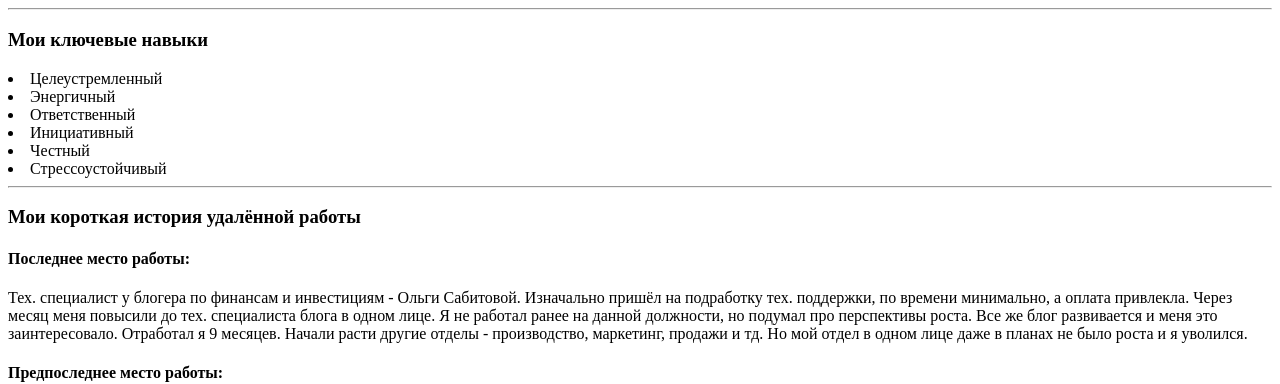
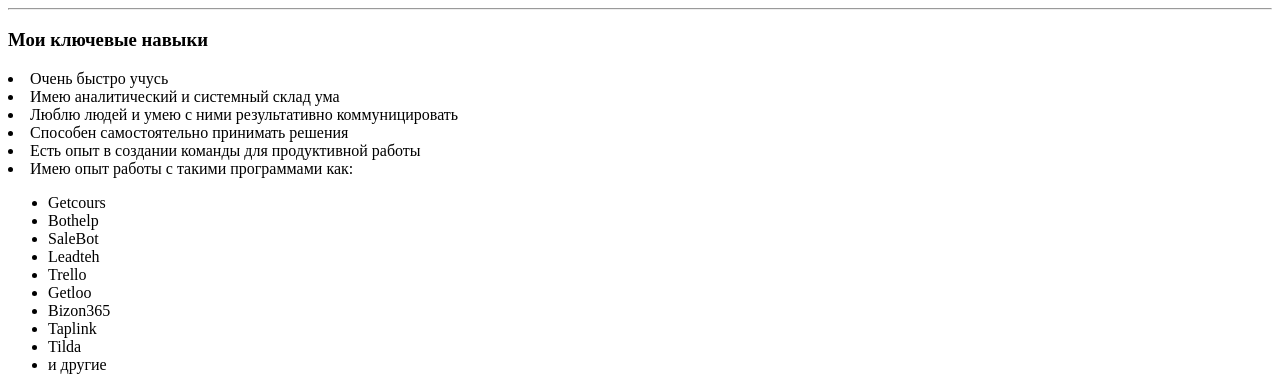
Before and after one commit to ilyashustov97/resume, a plain HTML site: page index.html in a window 1280 px wide. Shown: the part 417-801 px from the top of the page. Drawn offline with Linux system fonts and the light colour scheme.

Commit message:
Update index.html

```diff
--- a/index.html
+++ b/index.html
@@ -17,12 +17,24 @@
 
     <article id="block1" class="card">
         <h3>Мои ключевые навыки</h3>
-        <li>Целеустремленный</li>
-        <li>Энергичный</li>
-        <li>Ответственный</li>
-        <li>Инициативный</li>
-        <li>Честный</li>
-        <li>Стрессоустойчивый</li>
+        <li>Очень быстро учусь</li>
+        <li>Имею аналитический и системный склад ума</li>
+        <li>Люблю людей и умею с ними результативно коммуницировать</li>
+        <li>Способен самостоятельно принимать решения</li>
+        <li>Есть опыт в создании команды для продуктивной работы</li>
+        <li>Имею опыт работы с такими программами как:</li>
+        <ul>
+            <li>Getcours</li>
+            <li>Bothelp</li>
+            <li>SaleBot</li>
+            <li>Leadteh</li>
+            <li>Trello</li>
+            <li>Getloo</li>
+            <li>Bizon365</li>
+            <li>Taplink</li>
+            <li>Tilda</li>
+            <li>и другие</li>
+        </ul>
     </article>
 
     <hr>
```
